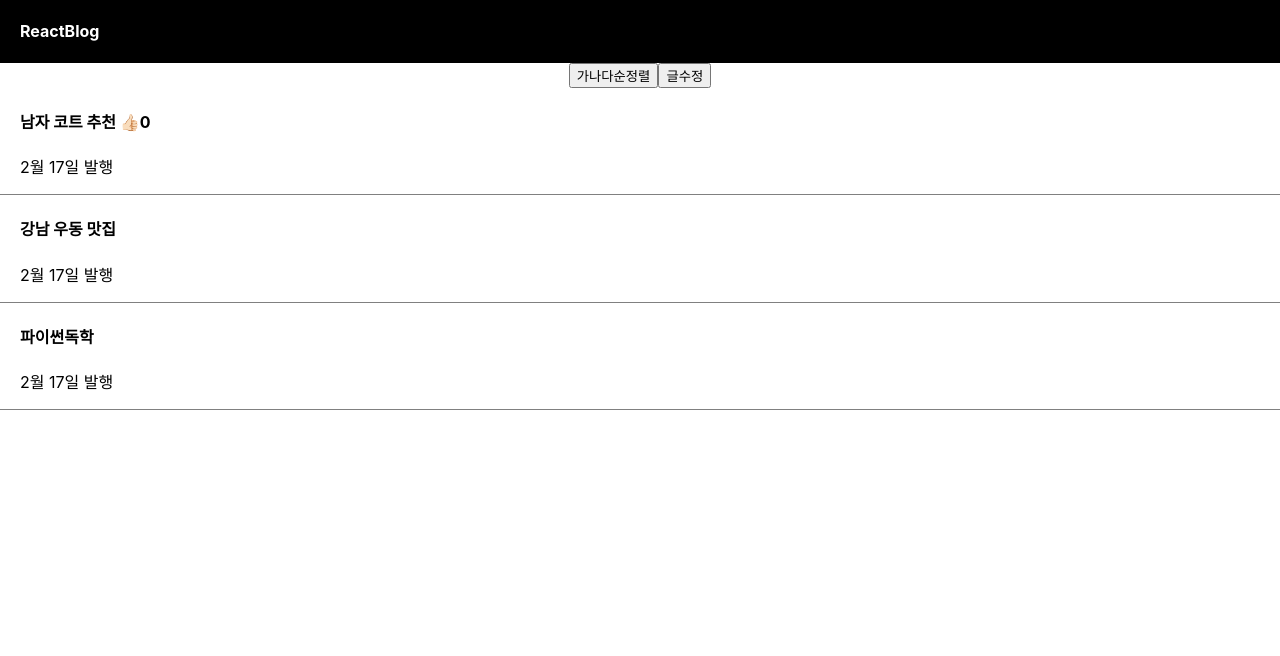
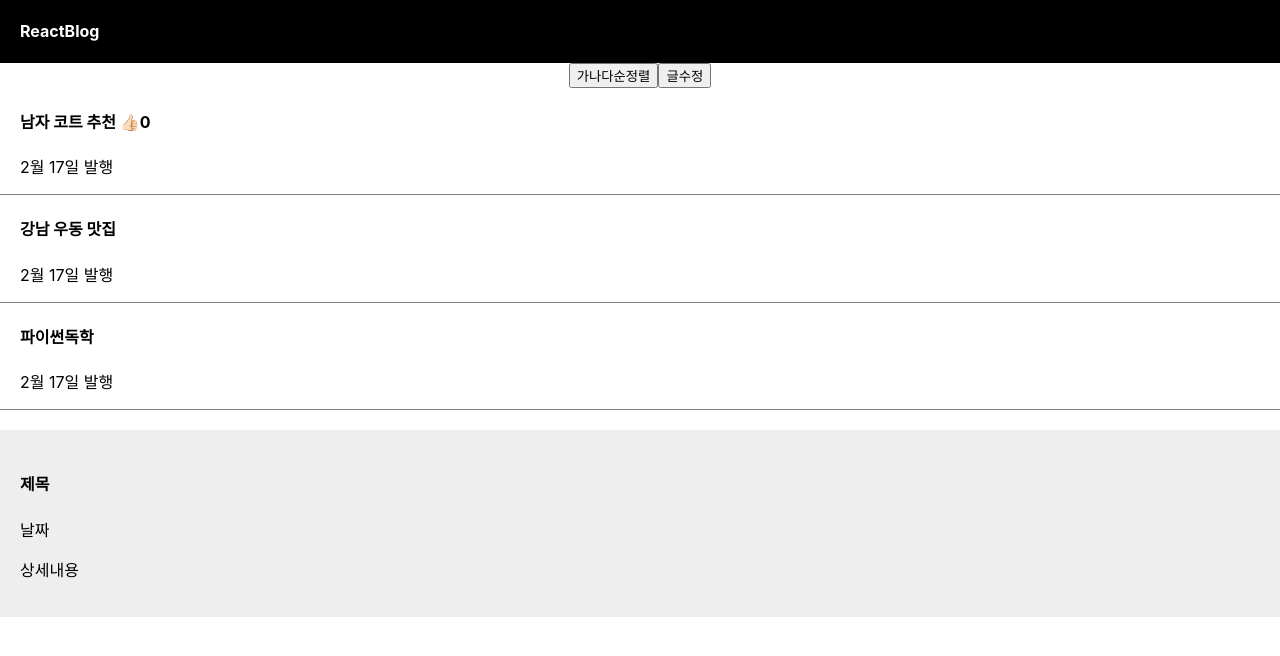
Before and after one commit to kimyurie/study_React_blog, a React (Create React App) app: page / in a window 1280 px wide. Shown: the top 656 px of the page. Built offline with nearby package versions, Linux system fonts and the light colour scheme.

Commit message:
Add: Component

```diff
--- a/src/App.css
+++ b/src/App.css
@@ -11,6 +11,13 @@
   padding-left: 20px;
   text-align: left;
   border-bottom: 1px solid grey;
+}
+
+.modal {
+  margin-top: 20px;
+  padding: 20px;
+  background-color: #eee;
+  text-align: left;
 }
 
 
--- a/src/App.js
+++ b/src/App.js
@@ -37,7 +37,6 @@
       }}>가나다순정렬</button>
 
 
-
       {/* 버튼을 누르면 첫 글 제목이 '여자 코트 추천'으로 바뀌는 기능의 버튼을 만들어봅시다. */}
       <button onClick={() => {
         // 글제목변경(['여자 코트 추천', '강남 우동 맛집', '파이썬독학']);
@@ -64,8 +63,30 @@
         <h4>{글제목[2]}</h4>
         <p>2월 17일 발행</p>
       </div>
+
+    {/* 컴포넌트 */}
+      <Modal></Modal>
     </div>
   );
 }
 
+function Modal(){
+  return (
+     <div className='modal'>
+      <h4>제목</h4>
+      <p>날짜</p>
+      <p>상세내용</p>
+     </div>
+  )
+}
+
+// let Modal = () => {return (<div>안농</div>)}
+
+
+
+// 어떤걸 컴포넌트로 만들면 좋을지?
+// 1. 반복적인 html 축약할 때
+// 2. 큰 페이지들
+// 3. 자주 변경되는 것들
+
 export default App;
```
